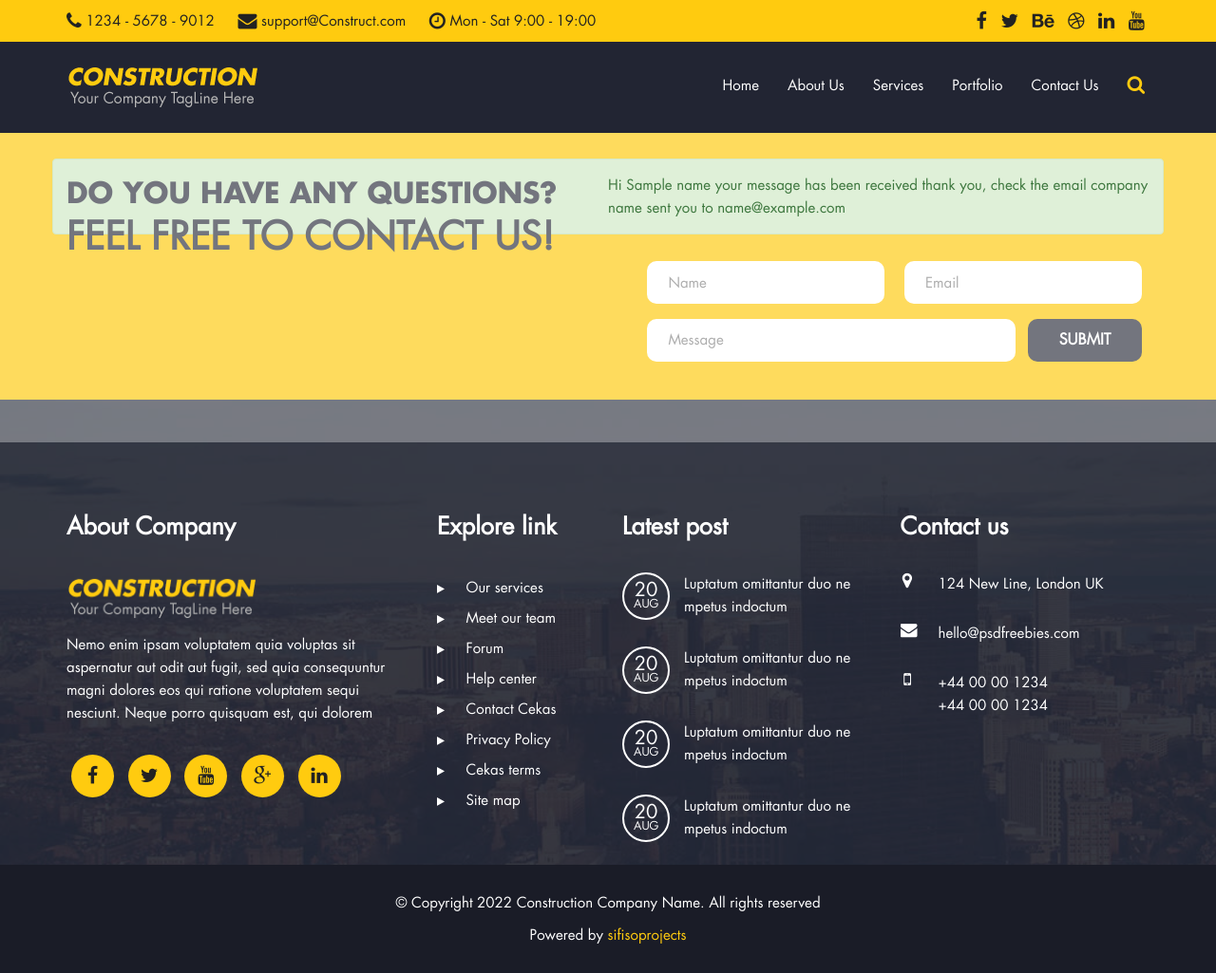
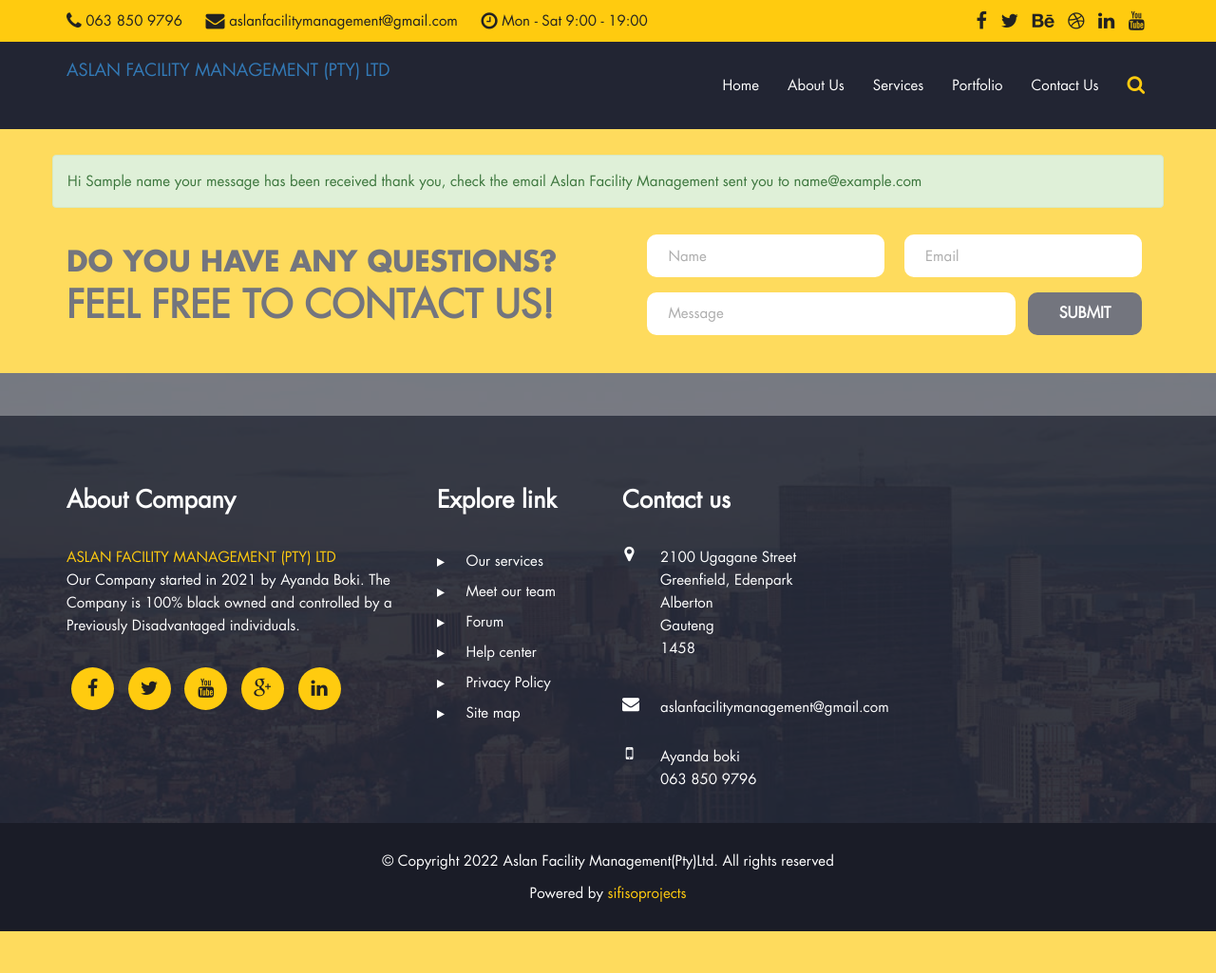
Before and after one commit to sifisons/aslan_facility_management, a Node server app: template views/index.handlebars in a window 1280 px wide. Shown: the whole page at 95% size. After the commit the page ends 981 px from the top, so only its background shows below. Run offline with Node 20, Linux system fonts and the light colour scheme; the template is opened without the code that fills it: most values are stand-ins (such as "Sample title", 1, 10 or a date in 2020); some libraries are stand-ins or nearby versions.

Commit message:
second commit

```diff
--- a/views/index.handlebars
+++ b/views/index.handlebars
@@ -1 +1 @@
-Hi {{Name}} your message has been received thank you, check the email company name sent you to {{Email}}
+Hi {{Name}} your message has been received thank you, check the email Aslan Facility Management sent you to {{Email}}
--- a/views/layouts/main.handlebars
+++ b/views/layouts/main.handlebars
@@ -3,7 +3,7 @@
 <!--[if !IE]><!--> <html lang="en"> <!--<![endif]-->
     <head>
         <meta charset="utf-8">
-        <title>Construction - Free HTML Bootstrap Template</title>
+        <title>ASLAN FACILITY MANAGEMENT (PTY) LTD</title>
         <!-- Mobile Specific Meta -->
         <meta name="viewport" content="width=device-width, initial-scale=1, maximum-scale=1">
         <!-- Custom Fonts -->
@@ -50,9 +50,9 @@
             <!-- Top Navbar -->
             <div class="top_nav">
                 <div class="container">
-                    <ul class="list-inline info">
-                        <li><a href="#"><span class="fa fa-phone"></span> 1234 - 5678 - 9012</a></li>
-                        <li><a href="#"><span class="fa fa-envelope"></span> support@Construct.com</a></li>
+					<ul class="list-inline info">
+                        <li><a href="#"><span class="fa fa-phone"></span> 063 850 9796</a></li>
+                        <li><a href="#"><span class="fa fa-envelope"></span> aslanfacilitymanagement@gmail.com</a></li>
                         <li><a href="#"><span class="fa fa-clock-o"></span> Mon - Sat 9:00 - 19:00</a></li>
                     </ul>
                     <ul class="list-inline social_icon">
@@ -91,7 +91,7 @@
                         <button type="button" class="navbar-toggle" data-toggle="collapse" data-target="#navbar-menu">
                             <i class="fa fa-bars"></i>
                         </button>
-                        <a class="navbar-brand" href=""><img class="logo" src="images/logo.png" alt=""></a>
+                        <a class="navbar-brand" href="">ASLAN FACILITY MANAGEMENT (PTY) LTD</a>
                     </div>
                     <!-- Navigation -->
                     <div class="collapse navbar-collapse" id="navbar-menu">
@@ -111,11 +111,12 @@
         <section id="contact_form">
             <div class="container">
                 <div class="row">
+				<div class="alert alert-success" role="alert">{{{body}}}</div>
                     <div class="col-md-6">
                         <h2>Do you have any questions?</h2>
                         <h2 class="second_heading">Feel free to contact us!</h2>
                     </div>
-					<div class="alert alert-success" role="alert">{{{body}}}</div>
+
                     <form action='/' method="POST" >
                         <div class="form-inline text-right col-md-6">
 							<div class="form-group">
@@ -142,8 +143,8 @@
                     <div class="col-lg-4 col-sm-7">
                         <div class="footer_item">
                             <h4>About Company</h4>
-                            <img class="logo" src="images/logo.png" alt="Construction" />
-                            <p>Nemo enim ipsam voluptatem quia voluptas sit aspernatur aut odit aut fugit, sed quia consequuntur magni dolores eos qui ratione voluptatem sequi nesciunt. Neque porro quisquam est, qui dolorem</p>
+                            <div style="color:#ffcb0f">ASLAN FACILITY MANAGEMENT (PTY) LTD</div>
+                            <p>Our Company started in 2021 by Ayanda Boki. The Company is 100% black owned and controlled by a Previously Disadvantaged individuals. </p>
 
                             <ul class="list-inline footer_social_icon">
                                 <li><a href=""><span class="fa fa-facebook"></span></a></li>
@@ -162,40 +163,29 @@
                                 <li><a href=""><span class="fa fa-play"></span> Meet our team</a>
                                 <li><a href=""><span class="fa fa-play"></span> Forum</a>
                                 <li><a href=""><span class="fa fa-play"></span> Help center</a>
-                                <li><a href=""><span class="fa fa-play"></span> Contact Cekas</a>
                                 <li><a href=""><span class="fa fa-play"></span> Privacy Policy</a>
-                                <li><a href=""><span class="fa fa-play"></span> Cekas terms</a>
                                 <li><a href=""><span class="fa fa-play"></span> Site map</a>
                             </ul>
                         </div>
                     </div>
-                    <div class="col-lg-3 col-sm-7">
+
+                     <div class="col-lg-6 col-sm-6">
                         <div class="footer_item">
-                            <h4>Latest post</h4>
-                            <ul class="list-unstyled post">
-                                <li><a href=""><span class="date">20 <small>AUG</small></span>  Luptatum omittantur duo ne mpetus indoctum</a></li>
-                                <li><a href=""><span class="date">20 <small>AUG</small></span>  Luptatum omittantur duo ne mpetus indoctum</a></li>
-                                <li><a href=""><span class="date">20 <small>AUG</small></span>  Luptatum omittantur duo ne mpetus indoctum</a></li>
-                                <li><a href=""><span class="date">20 <small>AUG</small></span>  Luptatum omittantur duo ne mpetus indoctum</a></li>
+                            <h4>Contact us</h4>
+                            <ul class="list-unstyled footer_contact">
+                                <li><a href=""><span class="fa fa-map-marker"></span><p> 2100 Ugagane Street <br /> Greenfield, Edenpark<br /> Alberton<br /> Gauteng<br /> 1458</p></a></li>
+                                <li><a href=""><span class="fa fa-envelope"></span> aslanfacilitymanagement@gmail.com</a></li>
+                                <li><a href=""><span class="fa fa-mobile"></span><p> Ayanda boki <br />063 850 9796</p></a></li>
                             </ul>
                         </div>
                     </div>
-                    <div class="col-lg-3 col-sm-5">
-                        <div class="footer_item">
-                            <h4>Contact us</h4>
-                            <ul class="list-unstyled footer_contact">
-                                <li><a href=""><span class="fa fa-map-marker"></span> 124 New Line, London UK</a></li>
-                                <li><a href=""><span class="fa fa-envelope"></span> hello@psdfreebies.com</a></li>
-                                <li><a href=""><span class="fa fa-mobile"></span><p>+44 00 00 1234 <br />+44 00 00 1234</p></a></li>
-                            </ul>
-                        </div>
-                    </div>
+
                 </div>
             </div><!-- Footer top end -->
 
             <!-- Footer bottom -->
             <div class="footer_bottom text-center">
-               	<p class="w3-text-black">&#169; Copyright 2022 Construction Company Name. All rights reserved</p>
+               	<p class="w3-text-black">&#169; Copyright 2022 Aslan Facility Management(Pty)Ltd. All rights reserved</p>
 				<p>Powered by <a href="https://totalsoftwarestechnologies.azurewebsites.net/" title="W3.CSS" target="_blank" class="w3-hover-text-green">sifisoprojects</a></p>
             </div><!-- Footer bottom end -->
         </footer><!-- Footer end -->
```
